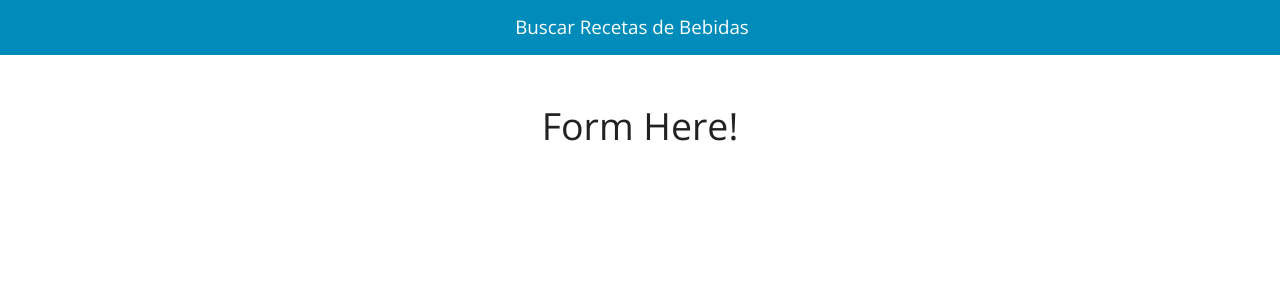
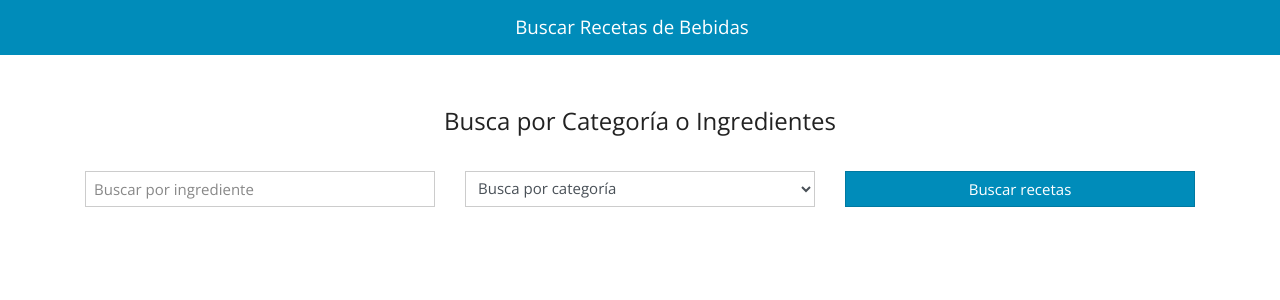
Before and after one commit to jcntrs/drink-recipe-finder, a React (Create React App) app: page / in a window 1280 px wide. Shown: the top 300 px of the page. Built offline with nearby package versions, Linux system fonts and the light colour scheme.

Commit message:
Creating form

```diff
--- a/src/App.js
+++ b/src/App.js
@@ -7,7 +7,7 @@ const App = () => {
         <Fragment>
             <Header />
             <div className="container mt-5">
-                <div className="row justify-content-center">
+                <div className="row">
                     <Form />
                 </div>
             </div>
--- a/src/components/Form.js
+++ b/src/components/Form.js
@@ -2,7 +2,24 @@ import React from 'react';
 
 const Form = () => {
     return (
-        <h1>Form Here!</h1>
+        <form className="col-12">
+            <fieldset className="text-center">
+                <legend>Busca por Categoría o Ingredientes</legend>
+            </fieldset>
+            <div className="row mt-4">
+                <div className="col-md-4">
+                    <input className="form-control" name="ingredient" type="text" placeholder="Buscar por ingrediente" />
+                </div>
+                <div className="col-md-4">
+                    <select className="form-control" name="category">
+                        <option value="">Busca por categoría</option>
+                    </select>
+                </div>
+                <div className="col-md-4">
+                    <input className="btn btn-block btn-primary" type="submit" value="Buscar recetas" />
+                </div>
+            </div>
+        </form>
     );
 }
 
```
